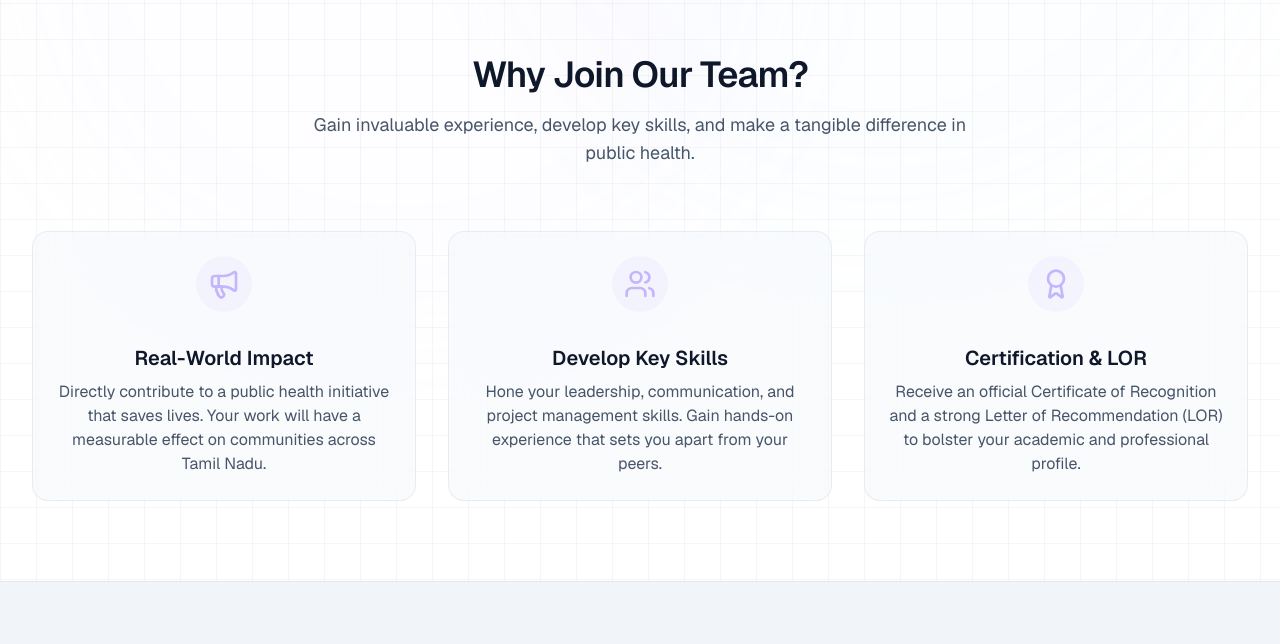
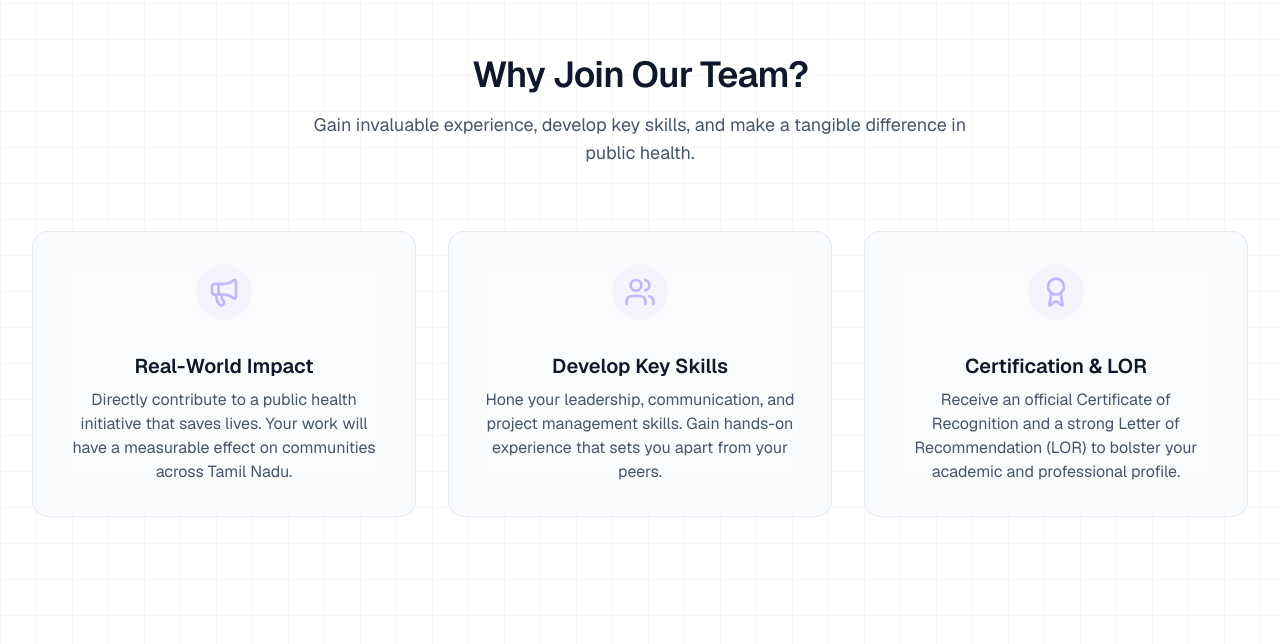
Before and after one commit to pranavilango/Tamil-Nadu-Cancer-Statistics-Project-TNCSP-, a Next.js app: page /join in a window 1280 px wide. Shown: the part 825-1469 px from the top of the page. Built offline with nearby package versions, Linux system fonts and the light colour scheme.

Commit message:
box overlap fix

```diff
--- a/app/impact/page.tsx
+++ b/app/impact/page.tsx
@@ -96,7 +96,9 @@ const campaigns = [
 ];
 
 const StaticStatCard = ({ stat }: { stat: { icon: React.ReactNode; value: string; label: string; } }) => (
-    <div className="flex flex-col items-center justify-center text-center p-6 md:p-8 rounded-3xl h-full bg-slate-100/50 dark:bg-slate-800/30 border border-slate-200/80 dark:border-slate-800">
+    // DEFINITIVE FIX: `h-full` is now `sm:h-full`. This allows cards to size to their content on mobile (preventing overlap)
+    // while ensuring they are uniform height on small screens and larger.
+    <div className="flex flex-col items-center justify-center text-center p-6 md:p-8 rounded-3xl sm:h-full bg-slate-100/50 dark:bg-slate-800/30 border border-slate-200/80 dark:border-slate-800">
         <div className="text-brand-lavender mb-4">{stat.icon}</div>
         <p className="text-4xl sm:text-5xl font-semibold tracking-tight text-slate-900 dark:text-slate-100 mb-2">
             {stat.value}
@@ -109,8 +111,6 @@ const CampaignCard = ({ campaign, onClick }: { campaign: typeof campaigns[0], on
     const hasImages = campaign.images && campaign.images.length > 0;
 
     return (
-        // DEFINITIVE FIX: Removed `h-full`. On mobile, this allows cards to size to their content, preventing overlaps.
-        // On desktop, the parent CSS Grid automatically stretches items to be equal height per row, so the visual layout is preserved.
         <motion.div
             className={`group relative flex flex-col w-full rounded-2xl bg-slate-100/50 dark:bg-slate-800/30 border border-slate-200/80 dark:border-slate-800 overflow-hidden ${hasImages ? 'cursor-pointer' : ''}`}
             variants={{ hidden: { opacity: 0, y: 20 }, visible: { opacity: 1, y: 0 } }}
@@ -137,7 +137,6 @@ const CampaignCard = ({ campaign, onClick }: { campaign: typeof campaigns[0], on
             <div className="p-6 flex flex-col flex-grow">
                 <h3 className="text-xl font-semibold text-slate-900 dark:text-slate-100">{campaign.title}</h3>
 
-                {/* --- AESTHETIC IMPROVEMENT: Added "People Reached" here --- */}
                 <div className="mt-2 space-y-1.5">
                     <div className="flex items-center text-sm text-slate-500 dark:text-slate-400">
                         <MapPin size={14} className="mr-2 flex-shrink-0" />
@@ -197,7 +196,7 @@ const GalleryModal = ({ campaign, onClose }: { campaign: typeof campaigns[0], on
                     </motion.div>
                 </AnimatePresence>
 
-                <button onClick={prev} className="absolute left-2 top-1/2 -translate-y-1/2 bg-white/20 hover:bg-white/30 p-2 rounded-full transition"><ArrowLeft size={24} className="text-white"/></button>
+                <button onClick={prev} className="absolute left-2 top-1/2 -translate-y-1.2 bg-white/20 hover:bg-white/30 p-2 rounded-full transition"><ArrowLeft size={24} className="text-white"/></button>
                 <button onClick={next} className="absolute right-2 top-1/2 -translate-y-1/2 bg-white/20 hover:bg-white/30 p-2 rounded-full transition"><ArrowRight size={24} className="text-white"/></button>
             </motion.div>
             <button onClick={onClose} className="absolute top-4 right-4 bg-white/20 hover:bg-white/30 p-2 rounded-full transition"><X size={24} className="text-white"/></button>
--- a/app/join/page.tsx
+++ b/app/join/page.tsx
@@ -7,18 +7,16 @@ import FadeIn from '../components/guide/FadeIn';
 import { StaggeredList, StaggeredListItem } from '../components/guide/StaggeredList';
 import { ArrowRight, ArrowDown, Star, Megaphone, Users, Award } from 'lucide-react';
 
-// Reusable component for the benefits section, with tightened spacing
+// Reusable component for the benefits section
 const BenefitCard = ({ icon, title, description }: {
     icon: React.ReactNode;
     title: string;
     description: string;
 }) => (
-    // DEFINITIVE FIX: Reduced padding (p-8 to p-6) for a more compact card.
-    <div className="flex flex-col items-center text-center p-6 bg-slate-100/40 dark:bg-slate-800/20 rounded-2xl border border-slate-200/80 dark:border-slate-800 backdrop-blur-lg h-full">
+    <div className="flex flex-col items-center justify-center text-center p-8 bg-slate-100/40 dark:bg-slate-800/20 rounded-2xl border border-slate-200/80 dark:border-slate-800 backdrop-blur-lg md:h-full">
         <div className="inline-flex items-center justify-center w-14 h-14 mb-4 text-brand-lavender bg-brand-lavender/10 rounded-full">
             {icon}
         </div>
-        {/* DEFINITIVE FIX: Reduced top margin (mt-6 to mt-4) to tighten the title. */}
         <h3 className="text-xl font-semibold text-slate-900 dark:text-slate-100 mt-4">{title}</h3>
         <p className="mt-2 text-slate-600 dark:text-slate-400">{description}</p>
     </div>
@@ -40,15 +38,12 @@ export default function JoinUsPage() {
         <main className="relative isolate overflow-hidden pt-16">
             <div className="absolute inset-0 -z-10">
               <div className="absolute inset-0 [background-image:linear-gradient(to_right,#80808012_1px,transparent_1px),linear-gradient(to_bottom,#80808012_1px,transparent_1px)] [background-size:36px_36px]"></div>
-              <div className="absolute left-0 top-1/4 w-[800px] h-[800px] bg-brand-lavender/10 dark:bg-brand-lavender/20 rounded-full blur-3xl opacity-30"></div>
-              <div className="absolute right-0 bottom-1/4 w-[800px] h-[800px] bg-blue-300/10 dark:bg-blue-300/20 rounded-full blur-3xl opacity-30"></div>
             </div>
 
             <FadeIn>
                 {/* --- HERO SECTION --- */}
                 <section className="relative flex items-center justify-center text-center px-4 sm:px-6 lg:px-8
                                     lg:min-h-[calc(100vh-4rem)] py-20 lg:py-0">
-                    {/* DEFINITIVE FIX: Reduced vertical gap on mobile (gap-y-16 to gap-y-12) */}
                     <div className="max-w-7xl mx-auto grid grid-cols-1 lg:grid-cols-2 gap-y-12 lg:gap-x-12 items-center">
 
                         {/* Column 1: Campus Ambassador */}
@@ -59,13 +54,10 @@ export default function JoinUsPage() {
                             <h1 className="text-4xl sm:text-5xl font-semibold tracking-tighter text-slate-900 dark:text-white">
                                 Become a Campus Ambassador
                             </h1>
-                            {/* DEFINITIVE FIX: Reduced top margin (mt-6 to mt-4) */}
                             <p className="mt-4 text-lg text-slate-600 dark:text-zinc-300 max-w-md mx-auto">
                                 Lead the charge on your campus, drive awareness, and be a vital part of our mission to save lives.
                             </p>
-                            {/* DEFINITIVE FIX: Reduced top margin (mt-10 to mt-8) */}
                             <div className="mt-8 flex flex-col sm:flex-row items-center gap-4">
-                                {/* DEFINITIVE FIX: Removed hover:scale-105 for a flatter interaction. */}
                                 <Link href="https://forms.gle/bSJymwFqtvohE3P46" target="_blank" rel="noopener noreferrer" className="group inline-flex items-center justify-center rounded-full bg-slate-900 dark:bg-slate-50 text-white dark:text-black px-7 py-3.5 text-base font-semibold">
                                     Apply Now
                                 </Link>
@@ -77,7 +69,6 @@ export default function JoinUsPage() {
                         </div>
 
                         {/* Column 2: Awareness Campaign */}
-                        {/* DEFINITIVE FIX: Reduced divider padding on mobile (pt-16 to pt-12) */}
                         <div className="flex flex-col items-center border-t border-slate-900/10 dark:border-slate-50/[0.06] pt-12 lg:border-t-0 lg:border-l lg:pt-0 lg:pl-12">
                             <p className="inline-block px-4 py-1.5 text-sm font-semibold tracking-wide text-brand-lavender bg-brand-lavender/10 rounded-full mb-5">
                                 Make a Direct Impact
@@ -89,7 +80,6 @@ export default function JoinUsPage() {
                                 Volunteer for on-the-ground events and help us connect directly with communities in need.
                             </p>
                             <div className="mt-8">
-                                {/* DEFINITIVE FIX: Removed hover:scale-105 for a flatter interaction. */}
                                 <Link href="https://forms.gle/WJDzgkUUoy8aZXpm6" target="_blank" rel="noopener noreferrer" className="group inline-flex items-center justify-center rounded-full bg-slate-900 dark:bg-slate-50 text-white dark:text-black px-7 py-3.5 text-base font-semibold">
                                     Volunteer Now
                                     <ArrowRight className="w-5 h-5 ml-2 transition-transform group-hover:translate-x-1" />
@@ -101,7 +91,8 @@ export default function JoinUsPage() {
                 </section>
 
                 {/* --- BENEFITS SECTION --- */}
-                <section id="benefits" className="scroll-mt-16 py-16 sm:py-20">
+                {/* --- DEFINITIVE FIX: Increased bottom padding (`pb-24 sm:pb-32`) to create more space above the footer. --- */}
+                <section id="benefits" className="scroll-mt-16 pt-16 sm:pt-20 pb-24 sm:pb-32">
                     <div className="max-w-7xl mx-auto text-center px-4 sm:px-6 lg:px-8">
                         <div className="max-w-2xl mx-auto">
                             <h2 className="text-3xl sm:text-4xl font-semibold tracking-tight text-slate-900 dark:text-white">Why Join Our Team?</h2>
--- a/app/map/page.tsx
+++ b/app/map/page.tsx
@@ -177,32 +177,30 @@ export default function MapPage() {
 
   if (!geoData || !cancerData || !districtTotals) {
     return (
-      <div className="w-full min-h-screen flex items-center justify-center bg-slate-50 dark:bg-slate-900">
+      <div className="w-full min-h-screen flex items-center justify-center">
         <p className="text-slate-500 dark:text-slate-400 animate-pulse">Loading Atlas...</p>
       </div>
     );
   }
 
   return (
-    <main className="w-full min-h-screen relative bg-slate-50 dark:bg-slate-900 overflow-hidden">
+    <main className="w-full min-h-screen relative isolate overflow-hidden">
       <div className="absolute inset-0 -z-10">
           <div className="absolute inset-0 [background-image:linear-gradient(to_right,#80808012_1px,transparent_1px),linear-gradient(to_bottom,#80808012_1px,transparent_1px)] [background-size:36px_36px]"></div>
-          <div className="absolute left-1/4 top-1/4 w-[700px] h-[700px] bg-brand-lavender/10 dark:bg-brand-lavender/20 rounded-full blur-3xl opacity-40 animate-pulse"></div>
-          <div className="absolute right-1/4 bottom-1/4 w-[700px] h-[700px] bg-blue-300/10 dark:bg-blue-300/20 rounded-full blur-3xl opacity-40 animate-pulse [animation-delay:2s]"></div>
+          {/* --- DEFINITIVE FIX: The two decorative "halo" divs have been removed. --- */}
       </div>
 
       <div className="w-full max-w-screen-xl mx-auto pt-20 md:pt-24 pb-16 flex flex-col items-center">
 
         <div className="w-full max-w-3xl mb-12 px-4 sm:px-6 lg:px-8">
             <div className="flex flex-col sm:flex-row items-center justify-center gap-8 sm:gap-16">
-                {/* --- DEFINITIVE FIX: Added `text-center` to align the label consistently with the legend below it --- */}
                 <div className="w-full max-w-[300px] sm:max-w-xs text-center">
                     <label htmlFor="district-select" className="block text-sm mb-2 font-semibold text-slate-700 dark:text-slate-300">
                         Select a District
                     </label>
                     <select
                         id="district-select"
-                        className="w-11/12 mx-auto border border-slate-300 dark:border-slate-700 bg-white/50 dark:bg-slate-900/50 text-slate-800 dark:text-slate-200 rounded-lg px-3 py-2 text-sm focus:outline-none"
+                        className="w-11/12 mx-auto border border-slate-300 dark:border-slate-700 bg-white/50 dark:bg-slate-900/50 text-slate-800 dark:text-slate-200 rounded-lg px-3 py-2 text-sm focus:outline-none focus:ring-2 focus:ring-brand-lavender"
                         value={selectedDistrict}
                         onChange={(e) => setSelectedDistrict(e.target.value)}
                     >
```
